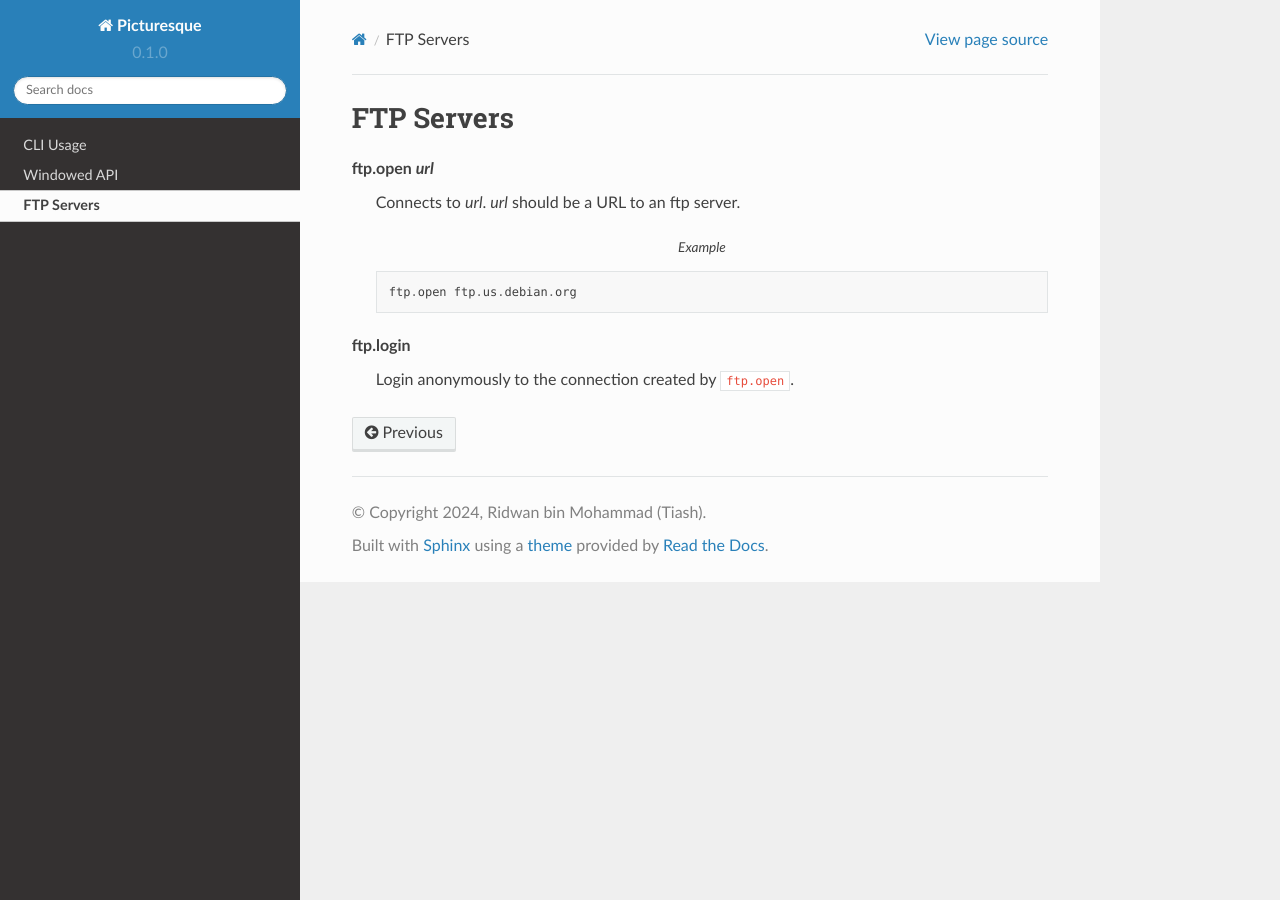
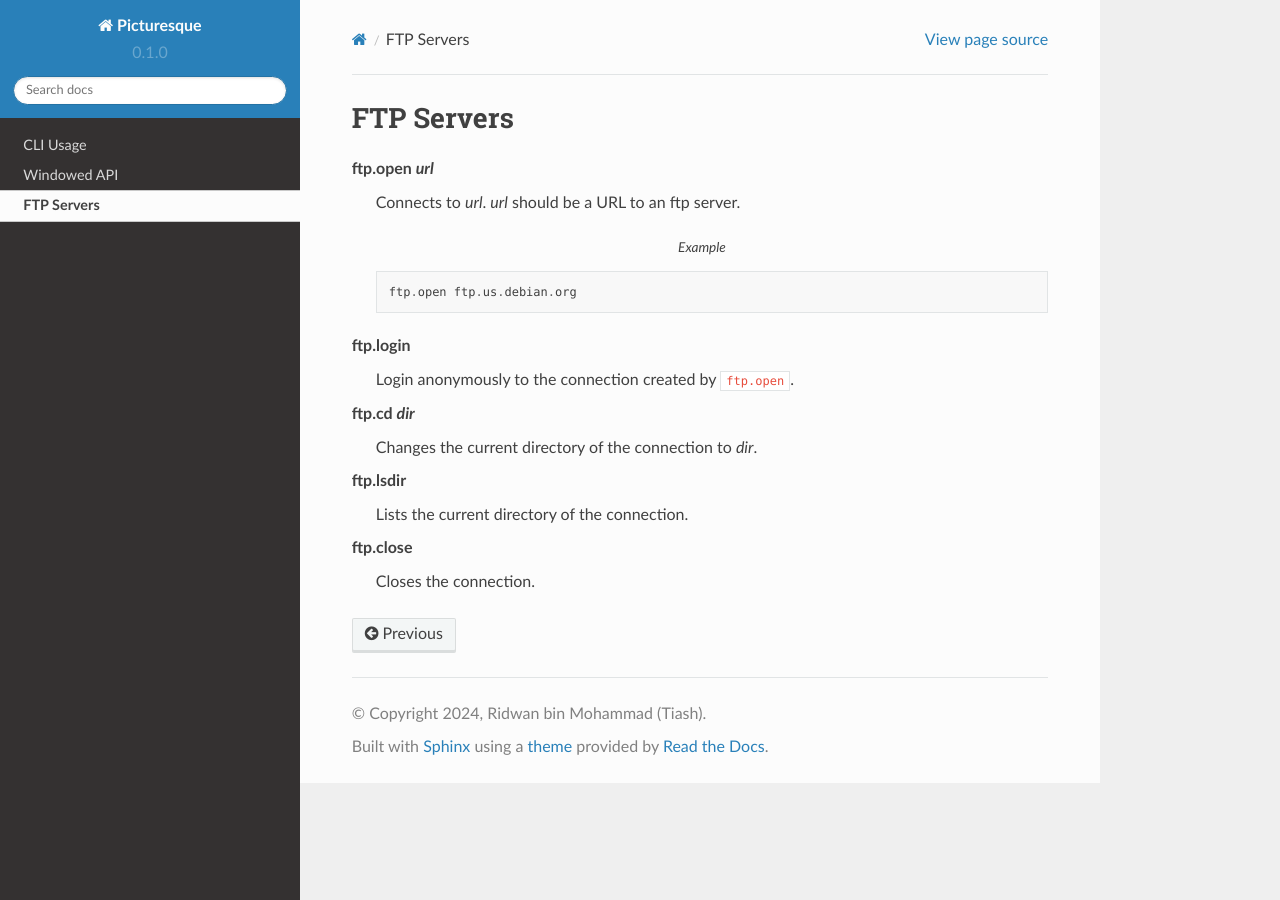
Before and after one commit to tiashDev/pic-docs, a Sphinx documentation site: the page built from docs/source/ftp-api.rst, in a window 1280 px wide. Built offline with Sphinx 7.4.7 and the Read the Docs theme 2.0.0, drawn with Linux system fonts in a browser that asks for light colours.

Commit message:
Update ftp-api.rst

```diff
--- a/docs/source/ftp-api.rst
+++ b/docs/source/ftp-api.rst
@@ -11,3 +11,12 @@ ftp.open *url*
 
 ftp.login
    Login anonymously to the connection created by ``ftp.open``.
+
+ftp.cd *dir*
+   Changes the current directory of the connection to *dir*.
+
+ftp.lsdir
+   Lists the current directory of the connection.
+
+ftp.close
+   Closes the connection.
```
